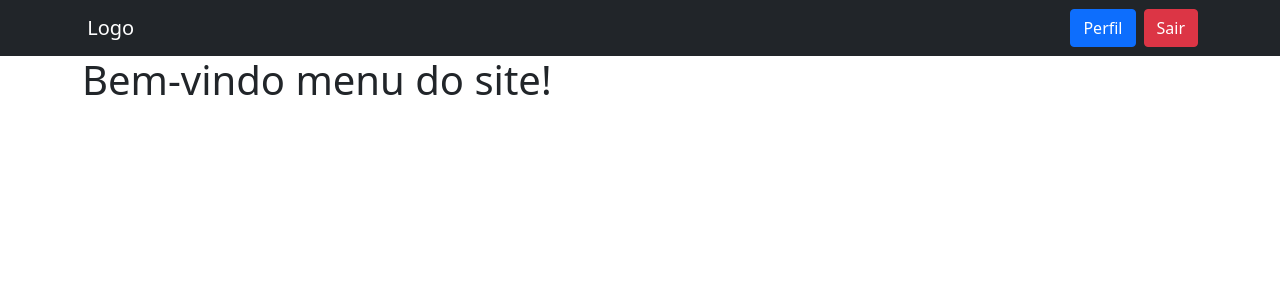
After one commit to NiuanSouza/desafio-login, a Django app: page /menu/ in a window 1280 px wide. The commit adds this page. Shown: the top 300 px of the page. Run offline with Django 5.2, Linux system fonts and the light colour scheme; a user stored in the database is signed in.

Commit message:
Add files via upload

```diff
--- a/Django Login and Register System/users/templates/users/base.html
+++ b/Django Login and Register System/users/templates/users/base.html
@@ -15,10 +15,13 @@
 
   </head>
   <body>
-  {% load static %}
   <nav class="navbar navbar-expand-lg navbar-dark bg-dark" id="main-navbar">
     <div class="container">
+        {% if user.is_authenticated %}
+        <a class="navbar-brand" href="{% url 'menu' %}">
+        {% else %}
         <a class="navbar-brand" href="{% url 'index' %}">
+        {% endif %}
             <img src="" alt=""> Logo
         </a>
         <button class="navbar-toggler" type="button" data-bs-toggle="collapse" data-bs-target="#navbarNavAltMarkup" aria-controls="navbarNavAltMarkup" aria-expanded="false" aria-label="Alternar navegação">
--- /dev/null
+++ b/Django Login and Register System/users/templates/users/menu.html
@@ -0,0 +1,11 @@
+{% extends 'users/base.html' %}
+
+{% block content %}
+    <div class="container">
+        <div class="row g-0">
+            <div>
+                <h1>Bem-vindo menu do site!</h1>
+            </div>
+        </div>
+    </div>
+{% endblock content %}
--- a/Django Login and Register System/users/urls.py
+++ b/Django Login and Register System/users/urls.py
@@ -8,4 +8,6 @@ urlpatterns = [
     path('profile/', views.profile, name='profile'),
     path('login/', views.login, name="login"),
     path('logout/', views.logout_view, name="logout"),
+    path('menu/', views.menu, name="menu"),
+
 ]
--- a/Django Login and Register System/users/views.py
+++ b/Django Login and Register System/users/views.py
@@ -28,7 +28,7 @@ def register(request):
         # Envia um email de boas-vindas
         subject = 'Bem-vindo ao nosso site!'
         message = f'Olá {username},\n\nVocê foi registrado no desafio técnico da Fidelity!!'
-        from_email = 'seuemail@gmail.com'  # Este deve ser o mesmo email configurado no settings.py
+        from_email = 'seuemail@mail.com'  # Este deve ser o mesmo email configurado no settings.py
         recipient_list = [email]
 
         send_mail(subject, message, from_email, recipient_list, fail_silently=False)
@@ -75,7 +75,7 @@ def login(request):
 
             auth_login(request, user)  # Usando auth_login para evitar conflito de nomes
             messages.success(request, f'Bem vindo, {user.username}!')
-            return redirect('index')
+            return redirect('menu')
         else:
             messages.warning(request, "Senha inválida")
             return render(request, 'users/login.html', {'email': email})
@@ -91,3 +91,7 @@ def logout_view(request):
     logout(request)
     messages.success(request, 'Você saiu com sucesso.')
     return redirect('index')
+
+@login_required
+def menu(request):
+    return render(request, 'users/menu.html')
```
Also changed, not shown: Django Login and Register System/db.sqlite3.
